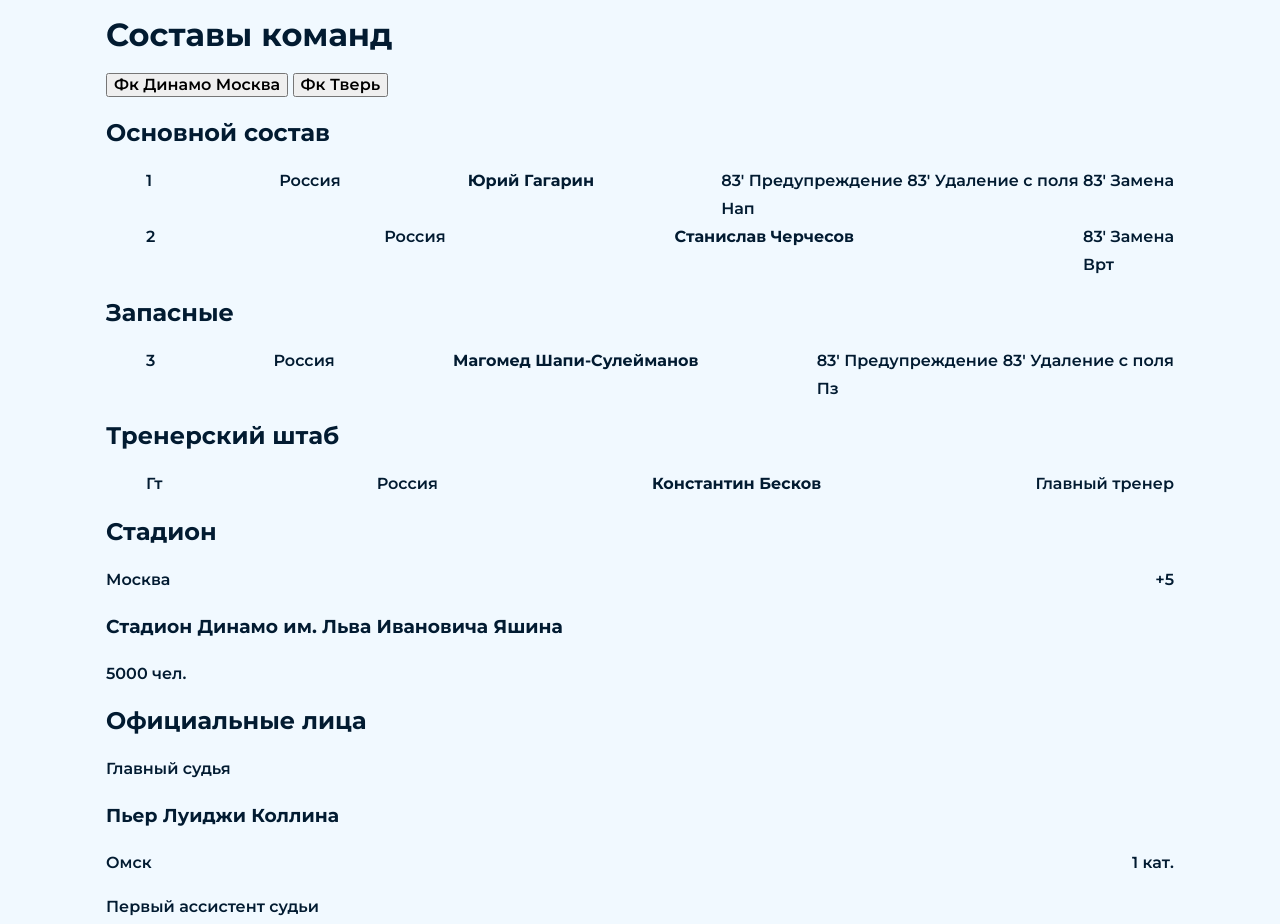
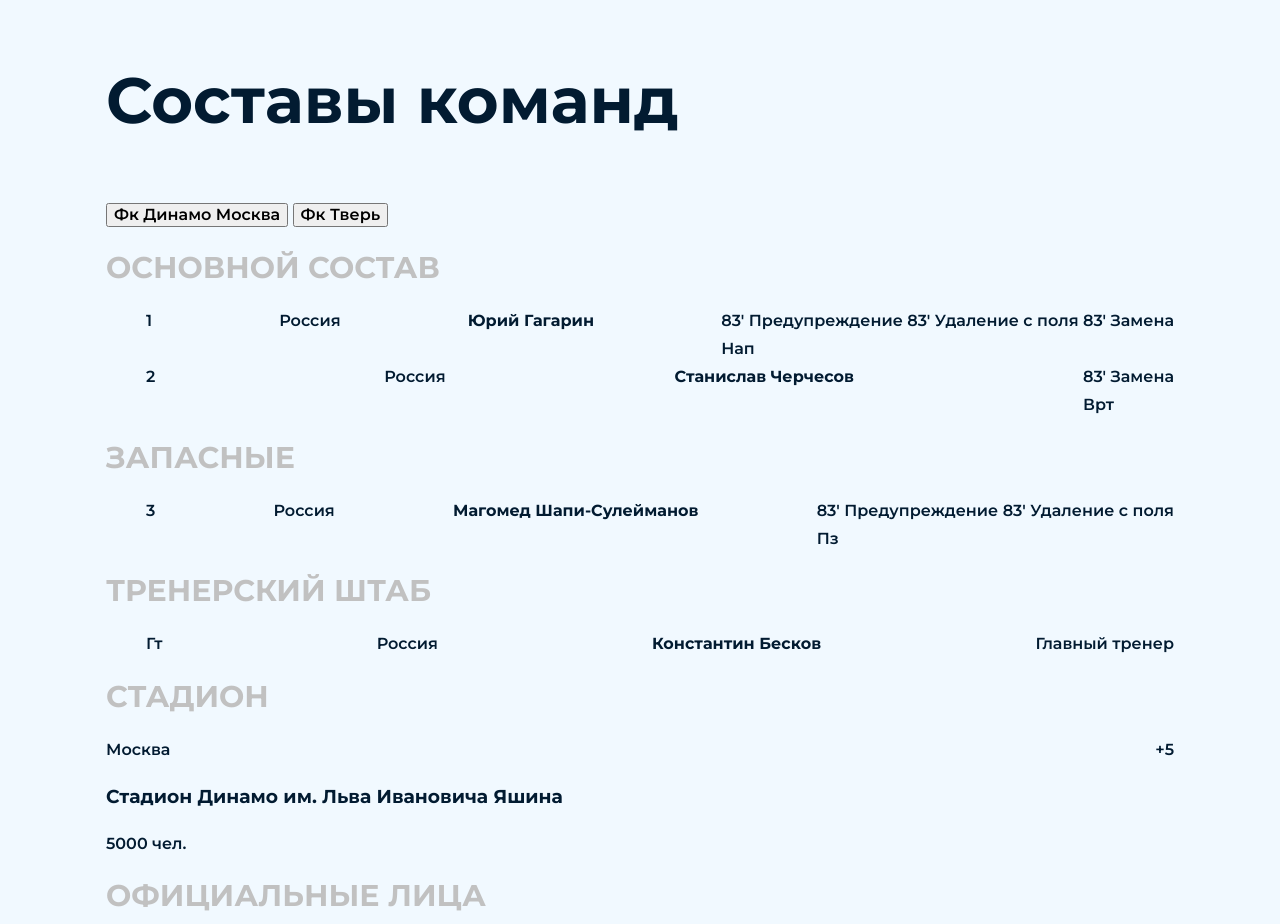
Before and after one commit to eimwe/soccer, a website built with webpack: page src/index.html in a window 1280 px wide. Shown: the top 924 px of the page. Built offline with nearby package versions, Linux system fonts and the light colour scheme.

Commit message:
Добавил стили для заголовков 1 и 2 уровней

```diff
--- /dev/null
+++ b/src/styles/blocks/heading.scss
@@ -0,0 +1,6 @@
+@use '../global/variables' as *;
+
+.heading {
+  font-size: $h1-font;
+  line-height: $h1-leading;
+}
--- /dev/null
+++ b/src/styles/blocks/subheading.scss
@@ -0,0 +1,8 @@
+@use '../global/variables' as *;
+
+.subheading {
+  font-size: $h2-font;
+  line-height: $h2-leading;
+  color: $color-h2;
+  text-transform: uppercase;
+}
--- a/src/styles/index.scss
+++ b/src/styles/index.scss
@@ -1,2 +1,4 @@
 @use './global/global';
 @use './layout/layout';
+@use './blocks/heading';
+@use './blocks/subheading';
```
